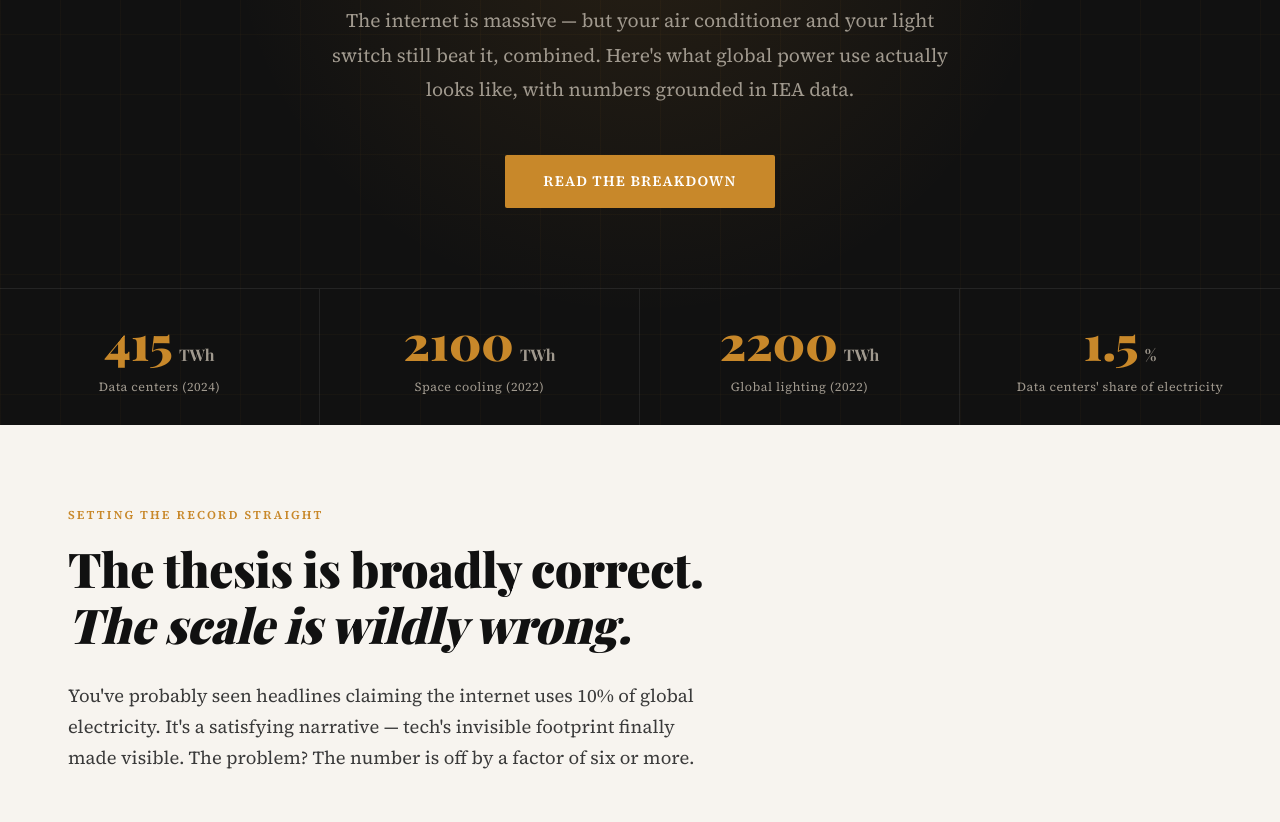
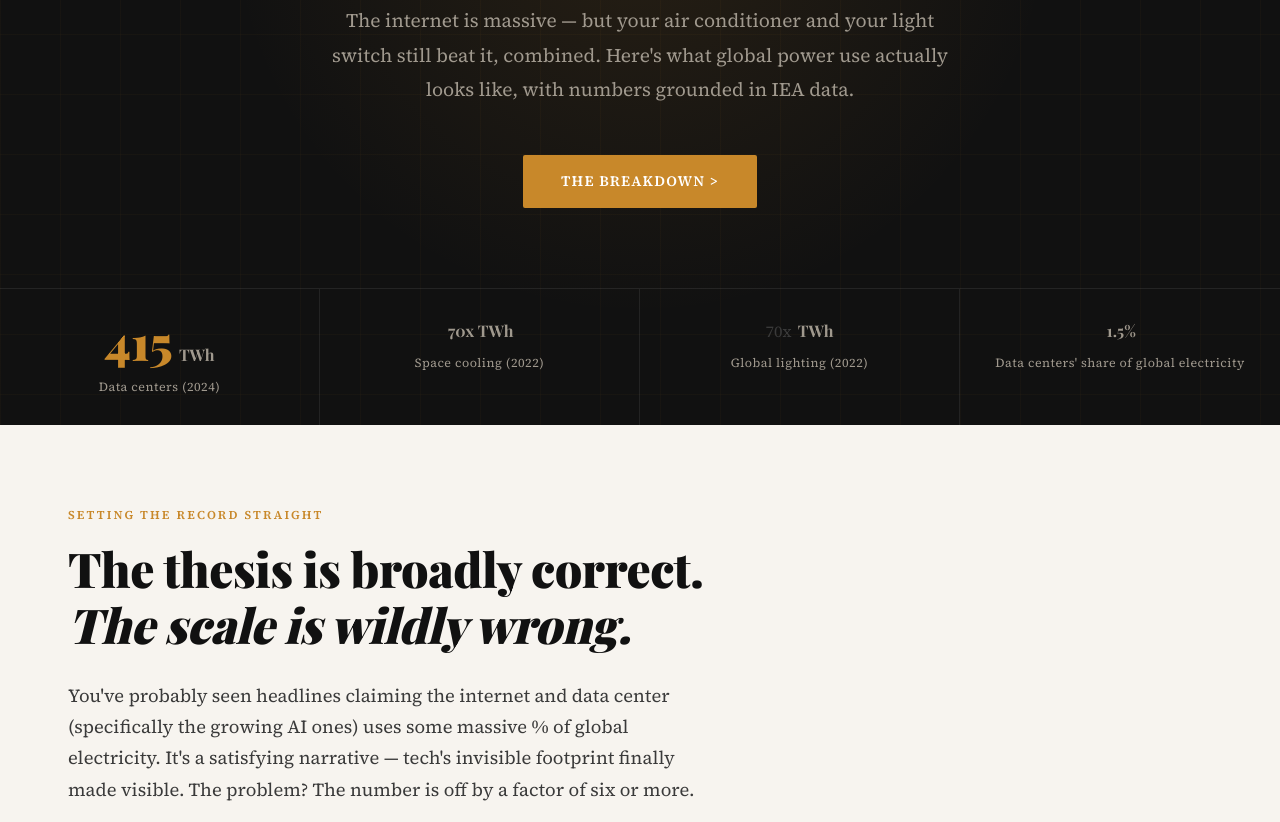
Before and after one commit to previousdolphin/power-use-explainer, a plain HTML site: page index.html in a window 1280 px wide. Shown: the part 458-1280 px from the top of the page. Drawn offline with nearby package versions, Linux system fonts and the light colour scheme; a web font is replaced by a local one.

Commit message:
Update via YourVeryOwnWeb.site

```diff
--- a/index.html
+++ b/index.html
@@ -1,17 +1,16 @@
-<!DOCTYPE html>
-<html lang="en">
-<head>
-  <meta charset="UTF-8" />
-  <meta name="viewport" content="width=device-width, initial-scale=1.0" />
+<!doctype html>
+<html lang="en"><head>
+  <meta charset="UTF-8">
+  <meta name="viewport" content="width=device-width, initial-scale=1.0">
   <title>Power Use Explainer — Global Energy &amp; Water in Scale</title>
-  <meta name="description" content="How much power do data centers, cooling systems, and lighting actually use? A data-driven editorial breakdown of global electricity consumption." />
+  <meta name="description" content="How much power do data centers, cooling systems, and lighting actually use? A data-driven editorial breakdown of global electricity consumption.">
 
   <!-- Google Fonts: Playfair Display + Source Serif 4 -->
-  <link rel="preconnect" href="https://fonts.googleapis.com" />
-  <link rel="preconnect" href="https://fonts.gstatic.com" crossorigin />
-  <link href="https://fonts.googleapis.com/css2?family=Playfair+Display:ital,wght@0,700;0,900;1,700&family=Source+Serif+4:ital,wght@0,300;0,400;0,600;1,400&display=swap" rel="stylesheet" />
+  <link rel="preconnect" href="https://fonts.googleapis.com">
+  <link rel="preconnect" href="https://fonts.gstatic.com" crossorigin="">
+  <link href="https://fonts.googleapis.com/css2?family=Playfair+Display:ital,wght@0,700;0,900;1,700&amp;family=Source+Serif+4:ital,wght@0,300;0,400;0,600;1,400&amp;display=swap" rel="stylesheet">
 
-  <link rel="stylesheet" href="assets/css/styles.css" />
+  <link rel="stylesheet" href="assets/css/styles.css">
 </head>
 <body>
 
@@ -43,36 +42,29 @@
       <div class="hero-content">
         <p class="hero-eyebrow">A data correction you need to read</p>
         <h1 class="hero-headline" id="hero-headline">
-          Data Centers Are Not<br/>
-          <em>Eating the Grid.</em>
+          Data&nbsp;<span class="hero-headline yvow-editing"><em>C</em></span>enters Are Not (really)&nbsp;<em>Eating the Grid.</em>
         </h1>
         <p class="hero-subhead">
           The internet is massive — but your air conditioner and your light switch
           still beat it, combined. Here's what global power use actually looks like,
           with numbers grounded in IEA data.
         </p>
-        <a href="#the-numbers" class="hero-cta">Read the breakdown</a>
+        <a href="#the-numbers" class="hero-cta">the breakdown &gt;</a>
       </div>
       <div class="hero-stat-strip" aria-label="Key statistics">
         <div class="hero-stat" data-counter="415" data-suffix=" TWh">
-          <span class="stat-num" aria-live="polite">0</span>
+          <span class="stat-num">X</span>
           <span class="stat-unit">TWh</span>
           <span class="stat-label">Data centers (2024)</span>
         </div>
-        <div class="hero-stat" data-counter="2100" data-suffix=" TWh">
-          <span class="stat-num" aria-live="polite">0</span>
-          <span class="stat-unit">TWh</span>
+        <div class="hero-stat" data-counter="2100" data-suffix=" TWh"><span class="stat-unit">70x&nbsp;TWh</span>
           <span class="stat-label">Space cooling (2022)</span>
         </div>
-        <div class="hero-stat" data-counter="2200" data-suffix=" TWh">
-          <span class="stat-num" aria-live="polite">0</span>
-          <span class="stat-unit">TWh</span>
+        <div class="hero-stat" data-counter="2200" data-suffix=" TWh">70x&nbsp;<span class="stat-unit">TWh</span>
           <span class="stat-label">Global lighting (2022)</span>
         </div>
-        <div class="hero-stat" data-counter="1.5" data-suffix="%" data-decimal="1">
-          <span class="stat-num" aria-live="polite">0</span>
-          <span class="stat-unit">%</span>
-          <span class="stat-label">Data centers' share of electricity</span>
+        <div class="hero-stat" data-counter="1.5" data-suffix="%" data-decimal="1"><span class="stat-unit">1.5%</span>
+          <span class="stat-label">Data centers' share of global&nbsp;<span>electricity</span></span>
         </div>
       </div>
     </section>
@@ -83,9 +75,9 @@
       <div class="section-inner">
         <header class="section-header">
           <p class="section-eyebrow">Setting the record straight</p>
-          <h2 id="numbers-heading">The thesis is broadly correct.<br/><em>The scale is wildly wrong.</em></h2>
+          <h2 id="numbers-heading">The thesis is broadly correct.<br><em>The scale is wildly wrong.</em></h2>
           <p class="section-intro">
-            You've probably seen headlines claiming the internet uses 10% of global electricity. It's a satisfying narrative — tech's invisible footprint finally made visible. The problem? The number is off by a factor of six or more.
+            You've probably seen headlines claiming the internet and data center (specifically the growing AI ones) uses some massive % of global electricity. It's a satisfying narrative — tech's invisible footprint finally made visible. The problem? The number is off by a factor of six or more.
           </p>
         </header>
 
@@ -154,7 +146,7 @@
       <div class="section-inner">
         <header class="section-header section-header--light">
           <p class="section-eyebrow">Visual comparison</p>
-          <h2 id="chart-heading">Global Electricity Consumption<br/><em>by End Use</em></h2>
+          <h2 id="chart-heading">Global Electricity Consumption<br><em>by End Use</em></h2>
           <p class="section-intro">
             All figures approximate TWh per year. Scroll down to see the bars animate in.
           </p>
@@ -194,7 +186,7 @@
       <div class="section-inner context-inner">
         <div class="context-text">
           <p class="section-eyebrow">Why it matters</p>
-          <h2 id="context-heading">Energy isn't just electricity.<br/><em>And electricity isn't the story.</em></h2>
+          <h2 id="context-heading">Energy isn't just electricity.<br><em>And electricity isn't the story.</em></h2>
           <p>
             The confusion runs deeper than bad headlines. When people say "X% of global energy," they
             usually mean electricity — but electricity is only around <strong>20% of global final energy
@@ -305,7 +297,7 @@
     <!-- FINAL CTA BAND START -->
     <section class="cta-band" aria-labelledby="cta-heading">
       <div class="section-inner cta-inner">
-        <h2 id="cta-heading">Numbers deserve<br/><em>the right context.</em></h2>
+        <h2 id="cta-heading">Numbers deserve<br><em>the right context.</em></h2>
         <p>
           The best climate action starts with honest accounting. Share this breakdown,
           check the primary sources, and push back on headlines that skip the denominator.
@@ -375,12 +367,12 @@
     </div>
 
     <div class="footer-bottom">
-      <p>&copy; 2024 Power Use Explainer. All rights reserved.</p>
+      <p>© 2024 Power Use Explainer. All rights reserved.</p>
       <p class="yvow-credit">Built with help from <a href="https://yourveryownweb.site" rel="noopener">YourVeryOwnWeb.site</a></p>
     </div>
   </footer>
   <!-- FOOTER END -->
 
   <script src="assets/js/scripts.js"></script>
-</body>
-</html>
+
+</body></html>
```
